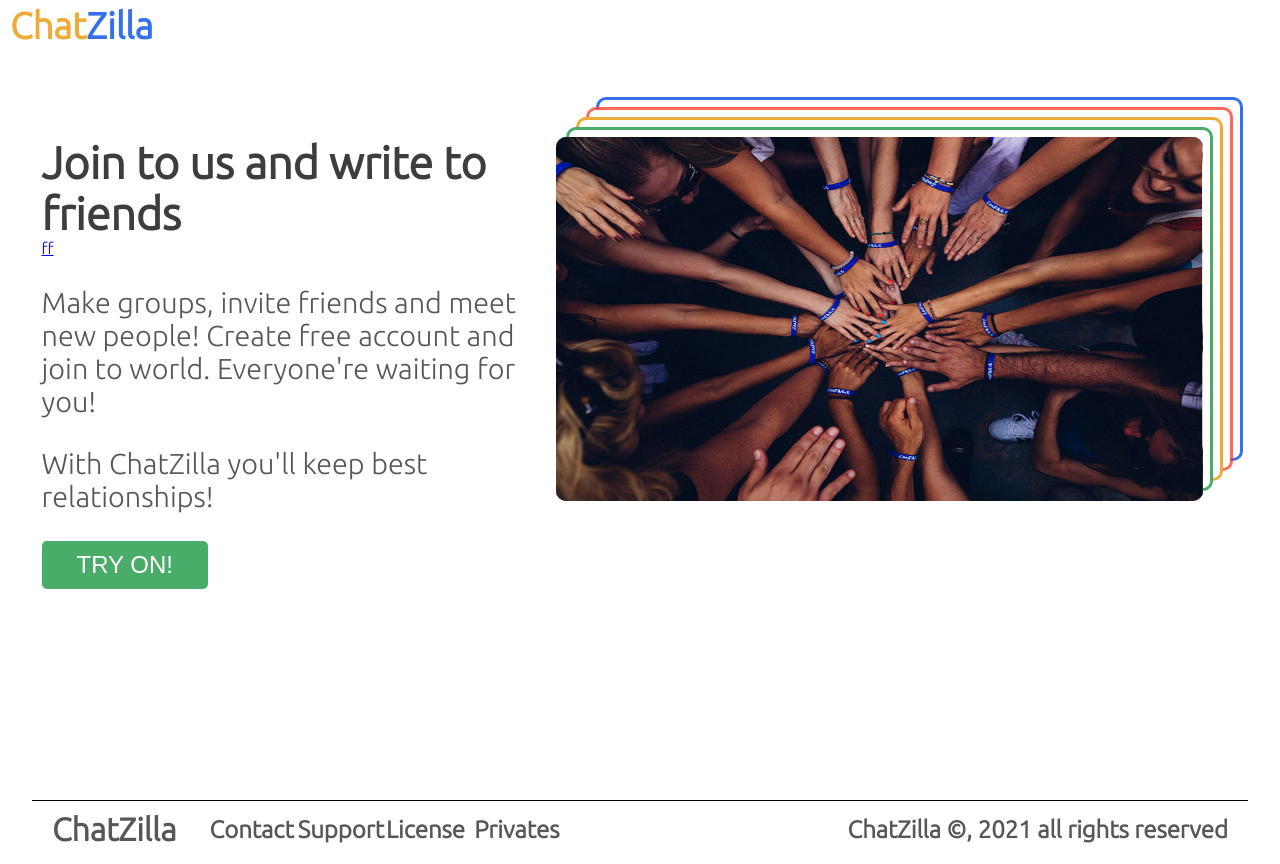
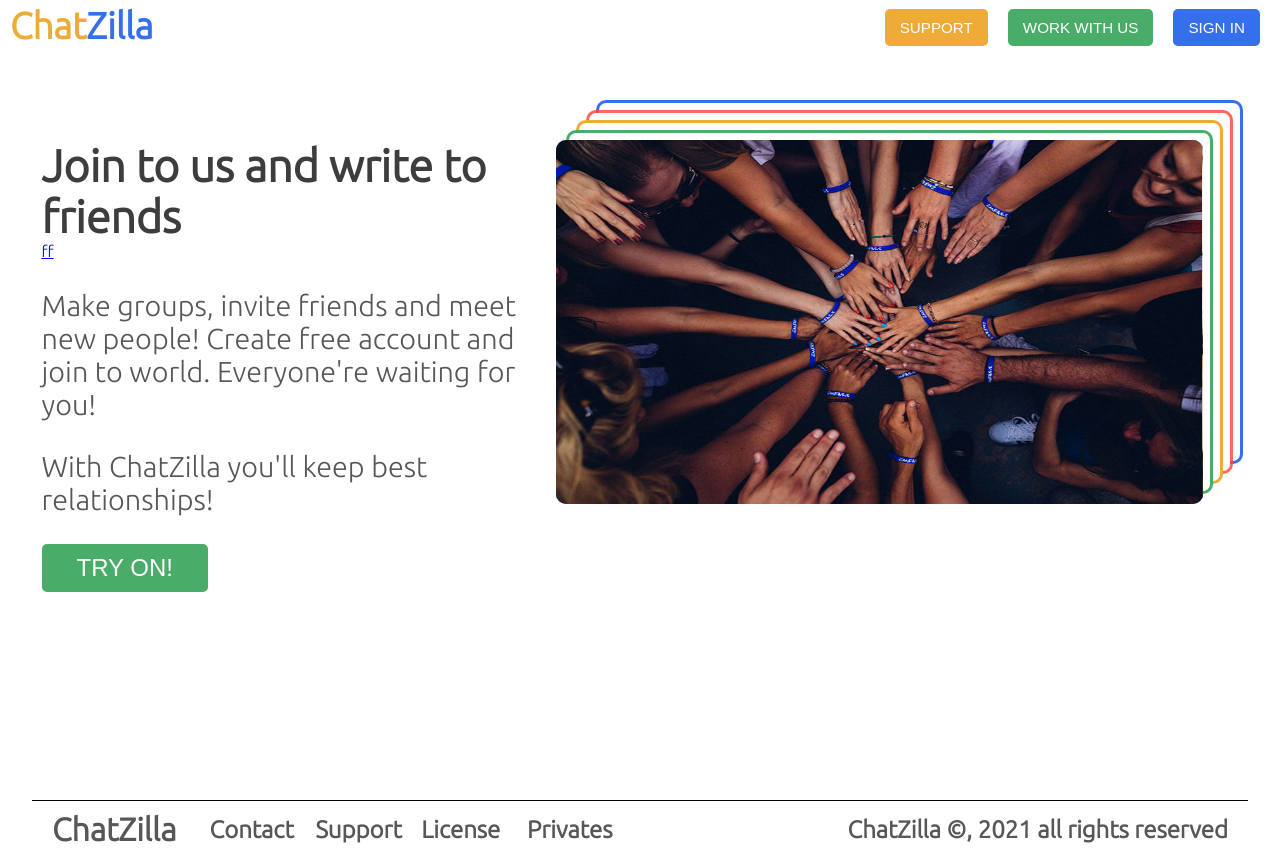
Before and after one commit to blazej-k/chat, a React app: page / in a window 1280 px wide. Built offline with nearby package versions, Linux system fonts and the light colour scheme; no server answers.

Commit message:
add action buttons in header in home component

```diff
--- a/src/components/home/Home.tsx
+++ b/src/components/home/Home.tsx
@@ -59,6 +59,11 @@ const Home: FC = () => {
         <motion.div className="home" variants={animations} initial='out' animate='in'>
             <div className="header">
                 <h1 ref={ref}>ChatZilla</h1>
+                <div className="actions">
+                    <button className={randomColors[1]}>Support</button>
+                    <button className={randomColors[2]}>Work with us</button>
+                    <button className={randomColors[0]}>Sign In</button>
+                </div>
             </div>
             <div className="home-info">
                 <div className="home-info-des">
--- a/src/style/Footer.scss
+++ b/src/style/Footer.scss
@@ -24,7 +24,7 @@
                     margin-top: 15px;
                     li{
                         display: inline-block;
-                        width: 15%;
+                        width: 18%;
                         h2{
                             margin: 0;
                             color: $gray;
--- a/src/style/Home.scss
+++ b/src/style/Home.scss
@@ -4,19 +4,42 @@
 .home {
     margin: 0 auto;
     padding: 5px 10px;
-    .header > h1 {
+    .header {
+        display: flex;
+        flex-wrap: nowrap;
+        .actions{
+            width: 70%;
+            text-align: right;
+            button{
+                color: white;
+                @include multiColors("bgcolor");
+                font-size: 95%;
+                border: none;
+                border-radius: 5px;
+                margin: 4px 10px;
+                text-transform: uppercase;
+                padding: 10px 15px;
+                cursor: pointer;
+                transition-duration: .4s;
+                outline: none;
+                @include buttonShadow
+            }
+        }
+        h1 {
+            width: 30%;
             font-size: 230%;
             margin: 0;
             span {
                 opacity: 0;
-            transition: .3s ease-in;
+                transition: 0.3s ease-in;
                 transform: translateX(40px);
                 display: inline-block;
                 @include multiColors("color");
             }
-        span.fade-text{
+            span.fade-text {
                 opacity: 1;
                 transform: translateX(0px);
+            }
         }
     }
     .home-info {
@@ -46,9 +69,8 @@
                 padding: 10px 35px;
                 transition: 0.4s;
                 text-transform: uppercase;
-                &:hover {
-                    box-shadow: rgba(0, 0, 0, 0.25) 0px 14px 28px, rgba(0, 0, 0, 0.22) 0px 10px 10px;
-                }
+                outline: none;
+                @include buttonShadow
             }
             #span-slider {
                 position: relative;
--- a/src/style/_mixins.scss
+++ b/src/style/_mixins.scss
@@ -1,22 +1,10 @@
 @import "colors";
 
-// @function getColor($colorName) {
-//     @if $colorName == 'red' {
-//         @return $red;
-//     }
-//     @else if $colorName == 'blue' {
-//         @return $blue;
-//     }
-//     @else if $colorName == 'green' {
-//         @return $green;
-//     }
-//     @else if $colorName == 'orange' {
-//         @return $orange;
-//     }
-//     @else {
-//         @return 'firebrick';
-//     }
-// }
+@mixin buttonShadow {
+    &:hover {
+        box-shadow: rgba(0, 0, 0, 0.25) 0px 14px 28px, rgba(0, 0, 0, 0.22) 0px 10px 10px;
+    }
+}
 
 @mixin multiColors($type) {
     @if ($type == "bgcolor") {
```
Lines whose indentation alone changed are shown as unchanged.
